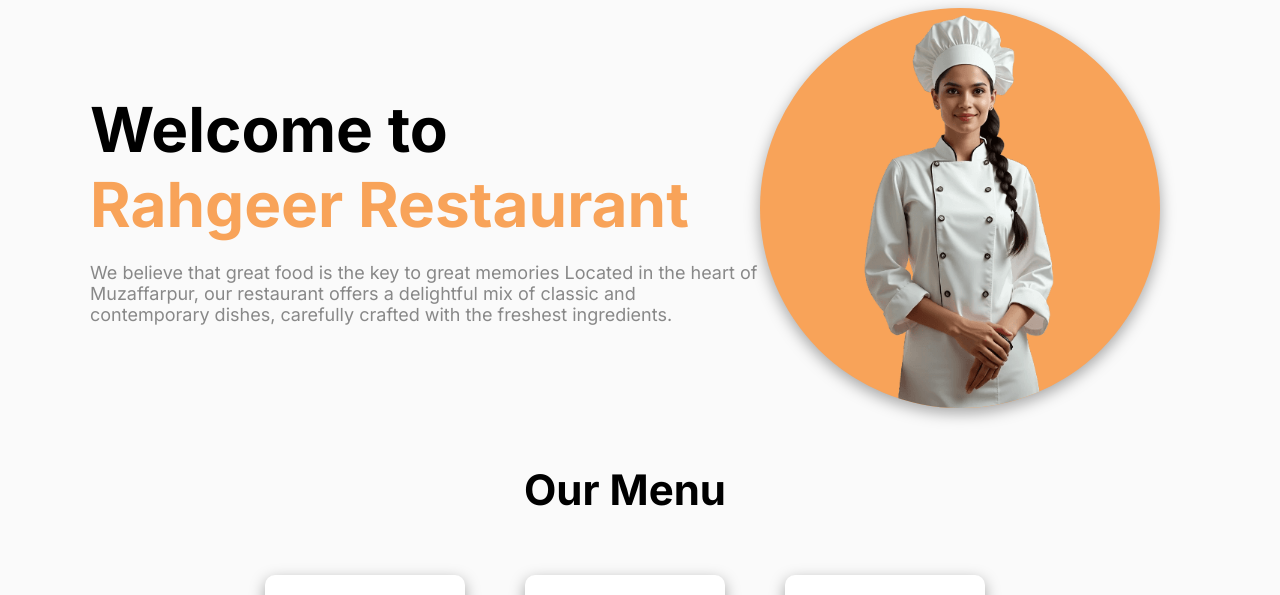
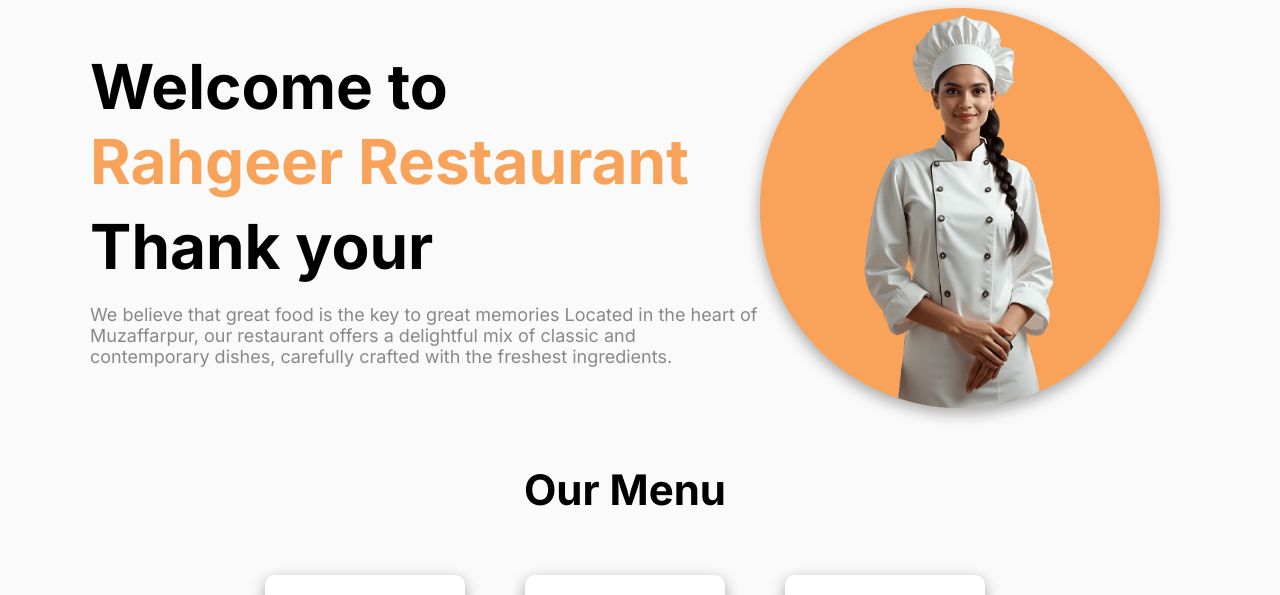
Before and after one commit to aditya9525/rahgeerResto, a plain HTML site: page index.html in a window 1280 px wide. Shown: the part 130-725 px from the top of the page. Drawn offline with Linux system fonts and the light colour scheme.

Commit message:
change in index file

```diff
--- a/index.html
+++ b/index.html
@@ -39,6 +39,7 @@
             <section class="hero">
                 <div class="hero-one">
                     <h1>Welcome to <br> <span>Rahgeer Restaurant</span></h1>
+                    <h1>Thank your</h1>
                     <p>We believe that great food is the key to great memories
                         Located in the heart of Muzaffarpur, our restaurant offers
                         a delightful mix of classic and contemporary dishes, carefully
```
